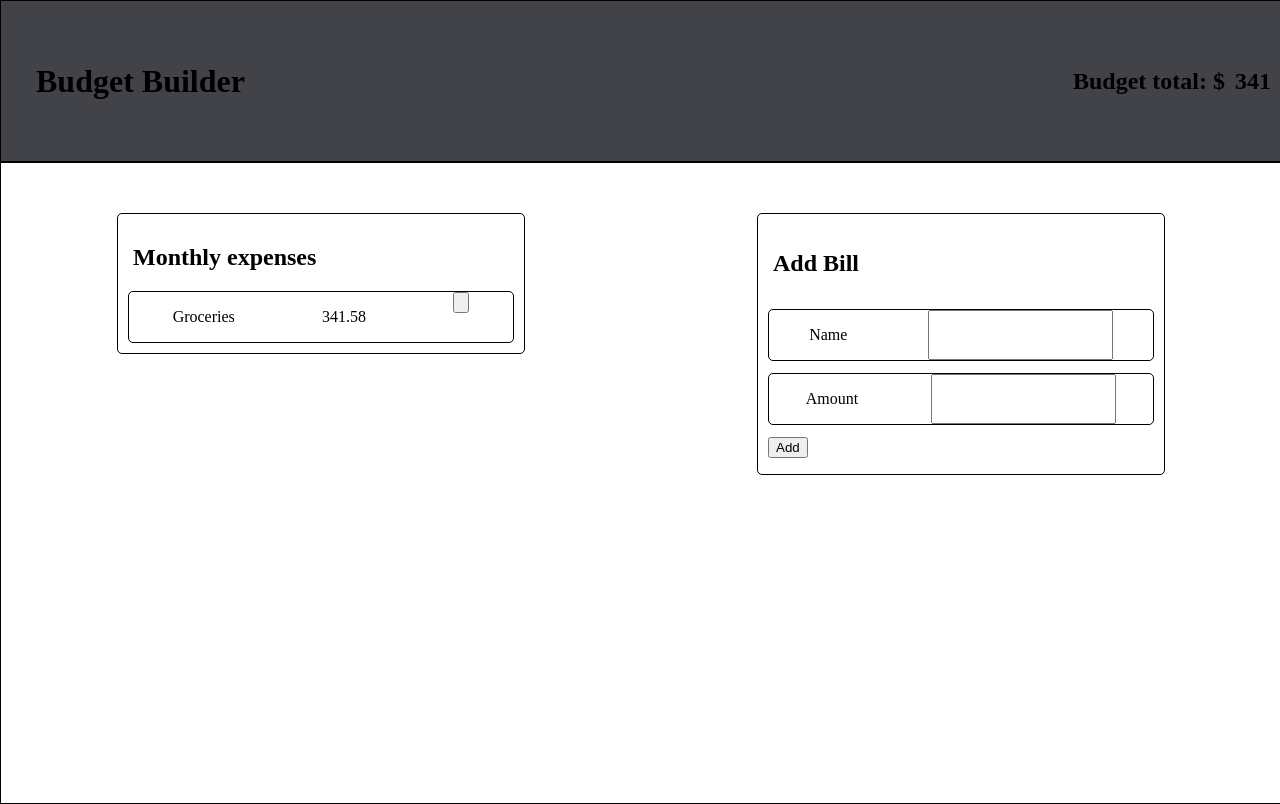
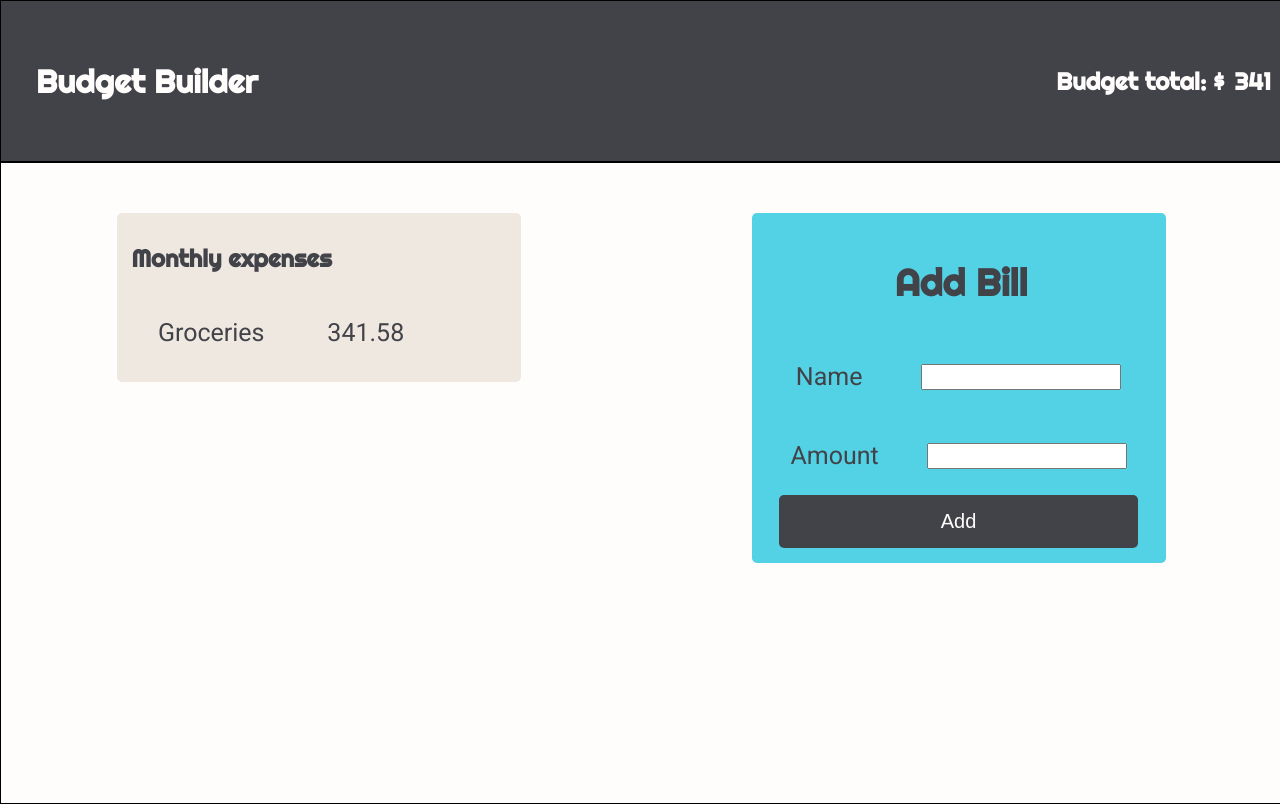
Before and after one commit to tristanbnewman/simulation-vanillajs, a plain HTML site: page index.html in a window 1280 px wide. Drawn offline with Linux system fonts and the light colour scheme.

Commit message:
Added styling based on design doc in src file

```diff
--- a/index.css
+++ b/index.css
@@ -2,6 +2,11 @@ body{
     display: flex;
     flex-flow: column;
     margin: 0;
+    color: #424249;
+}
+
+body h1, h2{
+    font-family: 'Righteous', sans-serif;
 }
 
 .nav{
@@ -13,6 +18,7 @@ body{
     justify-content: space-between;
     align-items: center;
     background-color: #424249;
+    color: #FFFDFC;
 }
 
 .logo{
@@ -26,6 +32,7 @@ body{
     display: flex;
     flex-direction: row;
     justify-content: flex-end;
+    font-family: 'Roboto', sans-serif;
 }
 
 .balanceDisplay h2{
@@ -43,10 +50,10 @@ main{
     display: flex;
     flex-flow: row;
     justify-content: space-around;
+    background-color: #FFFDFC;
 }
 
 main div{
-    border: 1px solid black;
     height: 30vh;
     width: 35vw;
     border-radius: 5px;
@@ -61,10 +68,34 @@ main div{
     padding: 10px;
     margin-top: 50px;
     align-items: flex-start;
+    background-color: #EFE8E1;
+    font-family: 'Roboto', sans-serif;
 }
 
 #addBill{
-    height: 30vh;
+    height: fit-content;
+    width: 30vw;
+    display: flex;
+    align-items: center;
+    padding: 15px;
+    font-size: 25px;
+    background-color: #54D2E5;
+}
+
+#addBill button{
+    background-color: #424249;
+    color: #FFFDFC;
+    padding: 15px;
+    width: max-content;
+    border-radius: 5px;
+    width: 28vw;
+    font-size: 20px;
+    border: none;
+}
+
+#addBill input{
+    width: 15vw;
+    height: 20px;
 }
 
 .formField{
@@ -72,12 +103,16 @@ main div{
     display: flex;
     flex-flow: row;
     justify-content: space-around;
+    align-items: center;
     height: fit-content;
     width: 30vw;
+    font-size: 25px;
 }
 
 .formField button{
     height: fit-content;
+    background-color: transparent;
+    border: none;
 }
 
 .title{
--- a/index.html
+++ b/index.html
@@ -5,6 +5,8 @@
     <meta name="viewport" content="width=device-width, initial-scale=1.0">
     <meta http-equiv="X-UA-Compatible" content="ie=edge">
     <link rel="stylesheet" href="./index.css">
+    <link href="https://fonts.googleapis.com/css?family=Roboto" rel="stylesheet">
+    <link href="https://fonts.googleapis.com/css?family=Righteous" rel="stylesheet">
     <title>Document</title>
 </head>
 <body>
```
